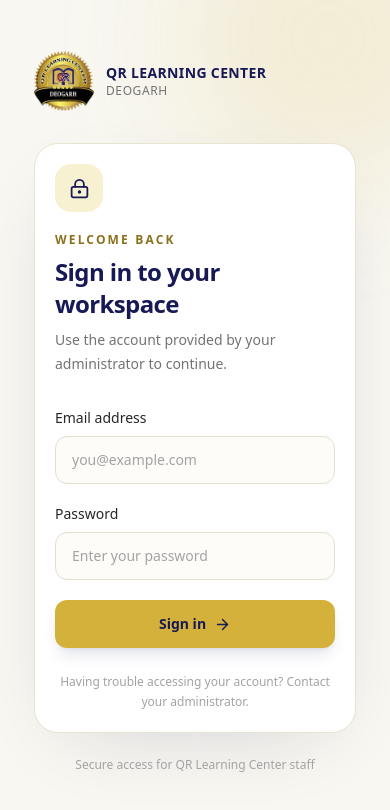
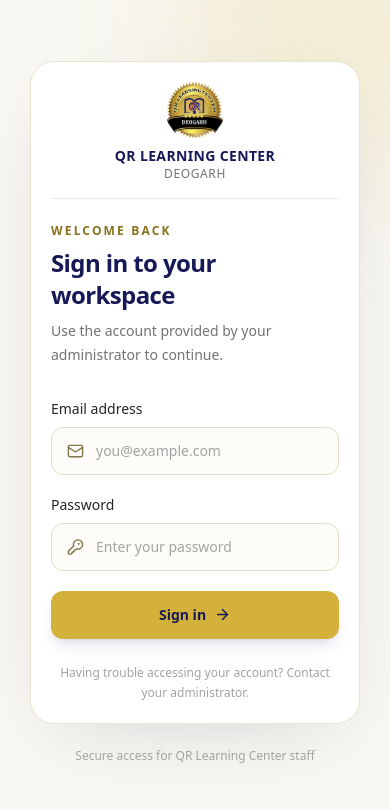
Before and after one commit to tsdigitalsolutioninfo/qr-learning-center, a Next.js app: page /login in a window 390 px wide. Shown: the top 810 px of the page. Built offline with nearby package versions, Linux system fonts and the light colour scheme; no server answers.

Commit message:
login-page-design

```diff
--- a/src/app/(workspace)/students/[id]/call/page.tsx
+++ b/src/app/(workspace)/students/[id]/call/page.tsx
@@ -19,8 +19,6 @@ export default async function RecordCall({ params, searchParams }: { params: Pro
       <div className="mx-auto max-w-5xl">
         <Link href={`/students/${id}`} className="inline-flex items-center gap-2 text-sm font-medium text-neutral-500 transition hover:text-[#171957]">← <span>Back to student profile</span></Link>
         {error && <p role="alert" className="mt-4 rounded-xl border border-red-200 bg-red-50 px-4 py-3 text-sm text-red-700">{error}</p>}
-        {profile.role === 'admin' ? <div className="mt-5 rounded-2xl border border-amber-200 bg-amber-50 p-5 text-sm text-amber-900">Only a correspondent assigned to this block can record calls.</div> : (
-          <>
             <div className="mt-5 overflow-hidden rounded-2xl border border-[#e9e4cf] bg-white shadow-[0_14px_38px_-28px_rgba(23,25,87,.35)]">
               <div className="flex flex-col gap-5 bg-gradient-to-br from-[#fffdf6] to-white px-5 py-6 sm:flex-row sm:items-center sm:justify-between sm:px-8">
                 <div className="flex min-w-0 items-center gap-4">
@@ -54,8 +52,6 @@ export default async function RecordCall({ params, searchParams }: { params: Pro
               </div>
               <div className="mt-5 flex flex-col-reverse gap-3 rounded-2xl border border-[#e9e4cf] bg-white p-4 shadow-[0_8px_24px_-20px_rgba(23,25,87,.25)] sm:flex-row sm:items-center sm:justify-between sm:px-6"><p className="text-xs text-neutral-500">Your call result will be saved to this student’s record.</p><div className="flex flex-col-reverse gap-2 sm:flex-row"><Link href={`/students/${id}`} className="btn-outline">Cancel</Link><button className="btn">Save call result <span aria-hidden="true">→</span></button></div></div>
             </form>
-          </>
-        )}
       </div>
     </AppShell>
   );
--- a/src/app/(workspace)/students/[id]/page.tsx
+++ b/src/app/(workspace)/students/[id]/page.tsx
@@ -47,7 +47,7 @@ export default async function StudentProfile({ params, searchParams }: { params:
           </div>
           <div className="flex w-full shrink-0 flex-wrap gap-2 sm:w-auto lg:justify-end">
             {r.phone_number && <a href={telHref(r.phone_number)} className="inline-flex items-center justify-center gap-2 rounded-xl bg-emerald-600 px-4 py-2.5 text-sm font-semibold text-white transition hover:bg-emerald-700 focus:outline-none focus:ring-2 focus:ring-emerald-500 focus:ring-offset-2"><Phone size={16} aria-hidden="true" />Call student</a>}
-            {!admin && <Link href={`/students/${id}/call`} className="inline-flex items-center justify-center gap-2 rounded-xl bg-[#d4a719] px-4 py-2.5 text-sm font-semibold text-[#171957] transition hover:bg-[#c29812] focus:outline-none focus:ring-2 focus:ring-[#b99b37] focus:ring-offset-2"><ClipboardList size={16} aria-hidden="true" />Record call result</Link>}
+            <Link href={`/students/${id}/call`} className="inline-flex items-center justify-center gap-2 rounded-xl bg-[#d4a719] px-4 py-2.5 text-sm font-semibold text-[#171957] transition hover:bg-[#c29812] focus:outline-none focus:ring-2 focus:ring-[#b99b37] focus:ring-offset-2"><ClipboardList size={16} aria-hidden="true" />Record call result</Link>
           </div>
         </div>
         <div className="grid gap-3 border-t border-[#eeeadd] bg-[#fdfcf8] px-4 py-4 sm:grid-cols-2 sm:gap-4 sm:px-7 sm:py-5 lg:grid-cols-3">
--- a/src/app/(workspace)/students/actions.ts
+++ b/src/app/(workspace)/students/actions.ts
@@ -252,7 +252,7 @@ export async function recordCall(formData: FormData) {
   // 23505 = same request_id already saved (double submit): treat as success without duplicating.
   if (error && error.code !== '23505') {
     console.error('recordCall', error.code);
-    return fail(back, error.code === '42501' ? 'This student is not in your block.' : 'Could not save the call. Nothing was recorded.');
+    return fail(back, error.code === '42501' ? 'You do not have permission to record a call for this student.' : 'Could not save the call. Nothing was recorded.');
   }
   revalidatePath('/dashboard');
   redirect(`/students/${d.student_id}?saved=1`);
--- a/src/app/login/page.tsx
+++ b/src/app/login/page.tsx
@@ -1,7 +1,7 @@
 import { signIn } from '@/lib/auth/actions';
 import { getProfile } from '@/lib/auth/session';
 import Image from 'next/image';
-import { ArrowRight, LockKeyhole, MapPin, Sparkles } from 'lucide-react';
+import { ArrowRight, KeyRound, Mail, MapPin, Sparkles } from 'lucide-react';
 import { redirect } from 'next/navigation';
 
 export default async function LoginPage({ searchParams }: { searchParams: Promise<{ error?: string }> }) {
@@ -51,22 +51,18 @@ export default async function LoginPage({ searchParams }: { searchParams: Promis
         </div>
       </section>
 
-      <section className="relative flex min-h-dvh items-center justify-center px-5 py-12 sm:px-8">
+      <section className="relative flex min-h-dvh items-center justify-center px-5 py-12 sm:px-8 max-lg:px-4 max-lg:py-6 sm:max-lg:px-6">
         <div className="pointer-events-none absolute -right-24 -top-24 h-72 w-72 rounded-full bg-[#d3b13b]/15 blur-3xl lg:hidden" />
-        <div className="relative w-full max-w-md">
-          <div className="mb-8 flex items-center gap-3 lg:hidden">
-            <Image src="/brand-logo.png" alt="QR Learning Center Deogarh logo" width={60} height={60} priority className="h-[3.75rem] w-[3.75rem] object-contain" />
-            <div>
-              <p className="text-sm font-bold tracking-wide text-[#171957]">QR LEARNING CENTER</p>
-              <p className="text-xs tracking-wider text-neutral-500">DEOGARH</p>
+        <div className="relative w-full max-w-xl lg:max-w-md">
+          <div className="rounded-3xl border border-[#e9e4cf] bg-white p-5 shadow-[0_24px_80px_-36px_rgba(23,25,87,0.2)] max-[380px]:p-4 sm:p-8 lg:p-10">
+            <div className="mb-6 flex flex-col items-center gap-2 border-b border-[#eeeadd] pb-4 text-center lg:hidden">
+              <Image src="/brand-logo.png" alt="QR Learning Center Deogarh logo" width={56} height={56} priority className="h-14 w-14 object-contain" />
+              <div>
+                <p className="text-sm font-bold tracking-wide text-[#171957]">QR LEARNING CENTER</p>
+                <p className="text-xs tracking-wider text-neutral-500">DEOGARH</p>
+              </div>
             </div>
-          </div>
-
-          <div className="rounded-3xl border border-[#e9e4cf] bg-white p-5 shadow-[0_24px_80px_-36px_rgba(23,25,87,0.2)] sm:p-8 lg:p-10">
             <div className="mb-8">
-              <div className="mb-5 flex h-12 w-12 items-center justify-center rounded-2xl bg-[#f7f0d1] text-[#171957]">
-                <LockKeyhole aria-hidden="true" size={21} />
-              </div>
               <p className="mb-2 text-xs font-semibold uppercase tracking-[0.18em] text-[#8a711d]">Welcome back</p>
               <h2 className="text-2xl font-semibold tracking-tight text-[#171957] sm:text-3xl">Sign in to your workspace</h2>
               <p className="mt-2 text-sm leading-6 text-neutral-500">Use the account provided by your administrator to continue.</p>
@@ -76,11 +72,17 @@ export default async function LoginPage({ searchParams }: { searchParams: Promis
             <form action={signIn} className="space-y-5">
               <div>
                 <label className="mb-2 block text-sm font-medium text-neutral-800" htmlFor="email">Email address</label>
-                <input id="email" name="email" type="email" required autoComplete="email" placeholder="you@example.com" className="min-h-12 w-full rounded-xl border border-[#e4dfcd] bg-[#fdfcf8] px-4 text-sm text-neutral-900 outline-none transition placeholder:text-neutral-400 focus:border-[#6568a0] focus:bg-white focus:ring-4 focus:ring-[#171957]/10" />
+                <div className="relative">
+                  <Mail aria-hidden="true" size={17} className="pointer-events-none absolute left-4 top-1/2 -translate-y-1/2 text-[#81754b] lg:hidden" />
+                  <input id="email" name="email" type="email" required autoComplete="email" placeholder="you@example.com" className="min-h-12 w-full rounded-xl border border-[#e4dfcd] bg-[#fdfcf8] px-4 text-sm text-neutral-900 outline-none transition placeholder:text-neutral-400 focus:border-[#6568a0] focus:bg-white focus:ring-4 focus:ring-[#171957]/10 max-lg:pl-11" />
+                </div>
               </div>
               <div>
                 <label className="mb-2 block text-sm font-medium text-neutral-800" htmlFor="password">Password</label>
-                <input id="password" name="password" type="password" required autoComplete="current-password" placeholder="Enter your password" className="min-h-12 w-full rounded-xl border border-[#e4dfcd] bg-[#fdfcf8] px-4 text-sm text-neutral-900 outline-none transition placeholder:text-neutral-400 focus:border-[#6568a0] focus:bg-white focus:ring-4 focus:ring-[#171957]/10" />
+                <div className="relative">
+                  <KeyRound aria-hidden="true" size={17} className="pointer-events-none absolute left-4 top-1/2 -translate-y-1/2 text-[#81754b] lg:hidden" />
+                  <input id="password" name="password" type="password" required autoComplete="current-password" placeholder="Enter your password" className="min-h-12 w-full rounded-xl border border-[#e4dfcd] bg-[#fdfcf8] px-4 text-sm text-neutral-900 outline-none transition placeholder:text-neutral-400 focus:border-[#6568a0] focus:bg-white focus:ring-4 focus:ring-[#171957]/10 max-lg:pl-11" />
+                </div>
               </div>
               <button className="group mt-2 inline-flex min-h-12 w-full items-center justify-center gap-2 rounded-xl bg-[#d3b13b] px-4 text-sm font-semibold text-[#171957] shadow-lg shadow-[#171957]/10 transition hover:bg-[#e0c65c] focus:outline-none focus:ring-4 focus:ring-[#d3b13b]/25">
                 Sign in <ArrowRight aria-hidden="true" size={17} className="transition-transform group-hover:translate-x-0.5" />
```
Also changed, not shown: src/app/(workspace)/calls/page.tsx (+45 -4 lines), 1 other file (tests, documents, lock files or other folders).
